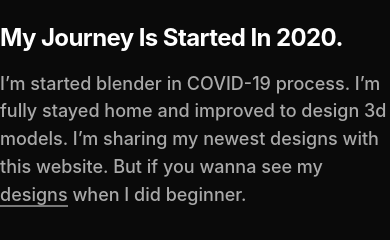
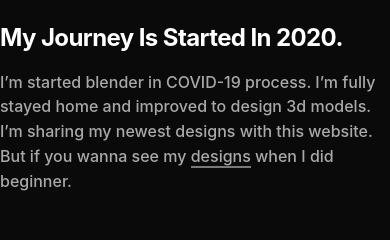
Before and after one commit to emirulucay/blednersheik-next, a Next.js app: page / in a window 390 px wide. Shown: the part 818-1058 px from the top of the page. Built offline with nearby package versions, Linux system fonts and the light colour scheme; grey boxes are pictures that could not be loaded.

Commit message:
responsive

```diff
--- a/pages/index.tsx
+++ b/pages/index.tsx
@@ -55,7 +55,7 @@ export default function Home() {
         <div className="bg-0a flex flex-col gap-12 py-12 md:py-24 lg:py-32" ref={heroRef}>
           <div className="container flex flex-col gap-4">
             <h2 className="text-white text-2xl md:text-3xl font-bold font-inter tracking-tight">My Journey Is Started In 2020.</h2>
-            <p className="text-white/[.65] font-medium font-inter text-lg leading-[1.55] w-full lg:w-[900px]">
+            <p className="text-white/[.65] font-medium font-inter text-md md:text-lg leading-[1.55] w-full lg:w-[900px]">
               I’m started blender in COVID-19 process. I’m fully stayed home and improved to design 3d models. I’m sharing my newest designs
               with this website. But if you wanna see my{" "}
               <Link href="oldests">
```
